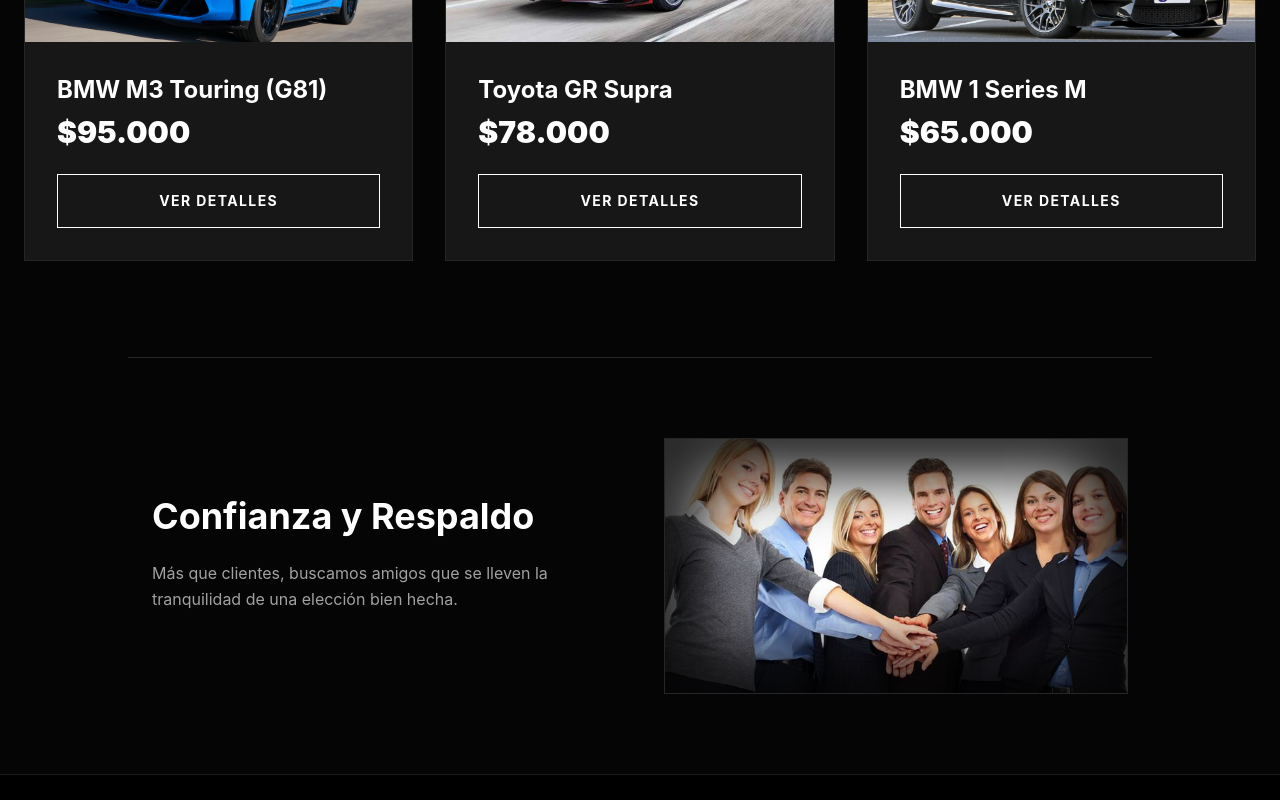
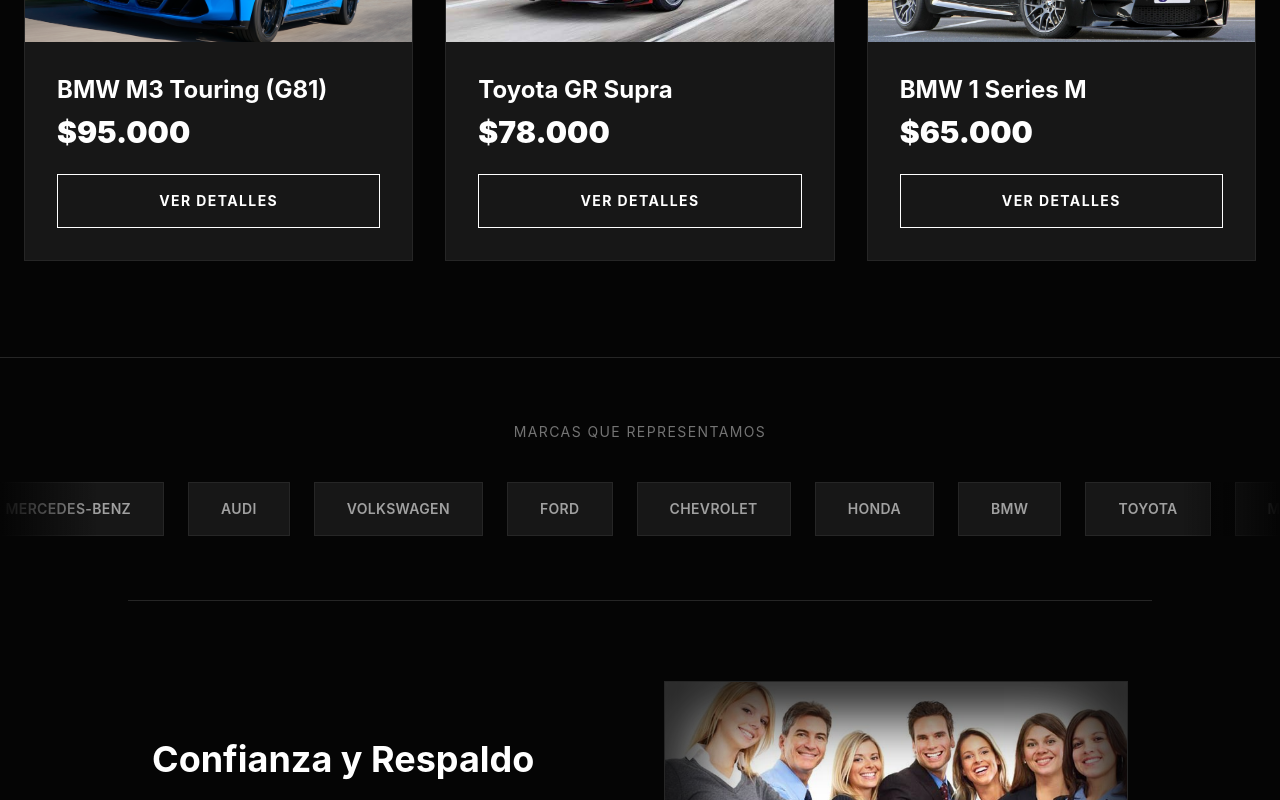
Before and after one commit to Daaneri/AgenciaDemo, a Next.js app: page / in a window 1280 px wide. Shown: the part 1338-2138 px from the top of the page. Built offline with nearby package versions, Linux system fonts and the light colour scheme.

Commit message:
agrego marcas marquee

```diff
--- a/app/page.tsx
+++ b/app/page.tsx
@@ -29,6 +29,59 @@
     transition: { duration: 0.6, ease: "easeOut" as const },
   },
 };
+
+const marcas = [
+  "BMW",
+  "Toyota",
+  "Mercedes-Benz",
+  "Audi",
+  "Volkswagen",
+  "Ford",
+  "Chevrolet",
+  "Honda",
+];
+
+function MarcasMarquee() {
+  const items = [...marcas, ...marcas];
+
+  return (
+    <section className="py-16 border-t border-neutral-800 overflow-hidden">
+      <h2 className="text-center text-sm uppercase tracking-widest text-neutral-500 mb-10">
+        Marcas que representamos
+      </h2>
+
+      <div className="relative w-full overflow-hidden">
+        <div className="pointer-events-none absolute inset-y-0 left-0 w-24 bg-gradient-to-r from-[#050505] to-transparent z-10" />
+        <div className="pointer-events-none absolute inset-y-0 right-0 w-24 bg-gradient-to-l from-[#050505] to-transparent z-10" />
+
+        <div className="flex w-max animate-marquee gap-6">
+          {items.map((marca, i) => (
+            <span
+              key={`${marca}-${i}`}
+              className="shrink-0 px-8 py-4 border border-neutral-800 bg-neutral-900 text-neutral-400 text-sm font-semibold uppercase tracking-wide whitespace-nowrap"
+            >
+              {marca}
+            </span>
+          ))}
+        </div>
+      </div>
+
+      <style jsx>{`
+        @keyframes marquee {
+          from {
+            transform: translateX(0);
+          }
+          to {
+            transform: translateX(-50%);
+          }
+        }
+        .animate-marquee {
+          animation: marquee 25s linear infinite;
+        }
+      `}</style>
+    </section>
+  );
+}
 
 export default function Home() {
   const [isLoading, setIsLoading] = useState(true);
@@ -250,6 +303,9 @@
         )}
       </section>
 
+      {/* MARCAS SECTION - marquee infinito */}
+      <MarcasMarquee />
+
       {/* HUMAN TOUCH SECTION */}
       <section className="py-20 px-6 max-w-5xl mx-auto border-t border-neutral-800">
         <div className="grid md:grid-cols-2 gap-12 items-center">
```
